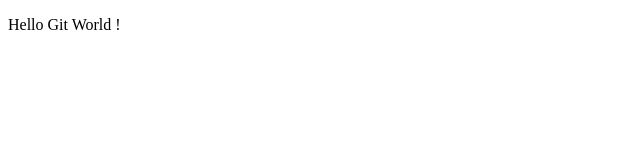
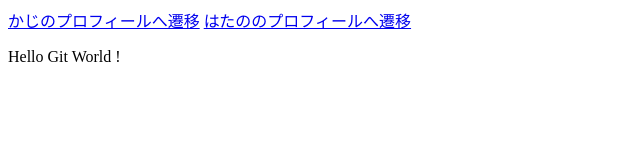
Before and after one commit to kaji0428/git_hatano, a plain HTML site: page index.html in a window 1280 px wide. Shown: the whole page, without its empty margins (0-640 px from the left). Drawn offline with Linux system fonts and the light colour scheme.

Commit message:
hatano arigatou

```diff
--- a/index.html
+++ b/index.html
@@ -6,6 +6,8 @@
     <title>Document</title>
 </head>
 <body>
+<a href="profile_A.html">かじのプロフィールへ遷移</a>
+<a href="profile_B.html">はたののプロフィールへ遷移</a>
     <p>Hello Git World !</p>
 </body>
 </html>
```
